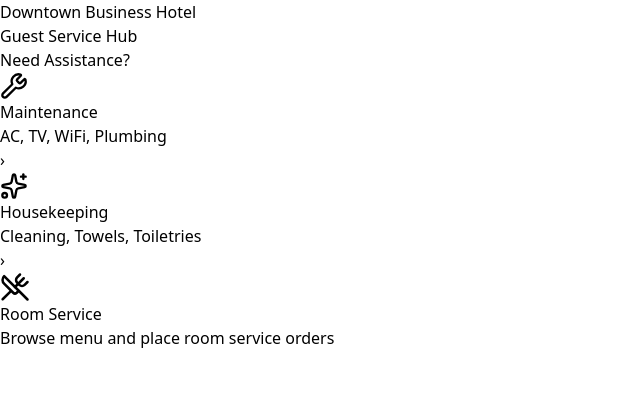
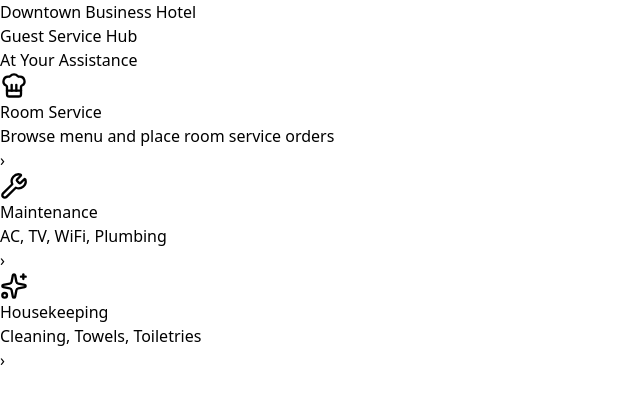
Before and after one commit to Nantha557/Downtown-Hotel-Complaint-System, a React (Vite) app in the folder Client/: page /guest in a window 1280 px wide. Shown: the top 404 px of the page, without its empty margins (0-640 px from the left). Built offline with nearby package versions, Linux system fonts and the light colour scheme.

Commit message:
guest page changes

```diff
--- a/Client/src/pages/GuestPortal.jsx
+++ b/Client/src/pages/GuestPortal.jsx
@@ -6,6 +6,12 @@ import {
   Sparkles,
 
   UtensilsCrossed,
+
+  HandPlatter ,
+
+  Utensils ,
+
+  ChefHat,
 
   BellRing,
 
@@ -52,11 +58,38 @@ return (
 
         <h2 className="text-2xl font-bold text-gray-800 mb-4">
 
-          Need Assistance?
+          At Your Assistance
 
         </h2>
 
         <div className="space-y-4">
+
+          <div
+  onClick={() => (window.location.href = FOOD_ORDERING_URL)}
+  className="bg-white rounded-3xl p-5 shadow-sm flex items-center justify-between cursor-pointer hover:shadow-lg transition"
+>
+  <div className="flex items-center gap-4">
+
+    <div className="bg-red-100 w-14 h-14 rounded-2xl flex items-center justify-center">
+     <ChefHat  size={28} className="text-red-600" />
+    </div>
+
+    <div>
+      <h3 className="font-bold text-gray-800">
+        Room Service
+      </h3>
+
+      <p className="text-sm text-gray-500">
+        Browse menu and place room service orders
+      </p>
+    </div>
+
+  </div>
+
+  <span className="text-xl text-gray-400">
+    ›
+  </span>
+</div>
 
           <div
 
@@ -65,6 +98,7 @@ return (
             className="bg-white rounded-3xl p-5 shadow-sm flex items-center justify-between cursor-pointer hover:shadow-lg transition"
 
           >
+
 
             <div className="flex items-center gap-4">
 
@@ -152,29 +186,7 @@ return (
 
   <div className="grid grid-cols-1 gap-4">
 
-    <div
-      onClick={() => window.location.href = FOOD_ORDERING_URL}
-      className="bg-white rounded-3xl p-5 shadow-sm cursor-pointer hover:shadow-lg transition"
-    >
 
-      <UtensilsCrossed
-        size={30}
-        className="text-red-500 mb-3"
-      />
-
-      <h3 className="font-bold text-gray-800">
-
-        Room Service
-
-      </h3>
-
-      <p className="text-sm text-gray-500 mt-1">
-
-        Browse menu and place room service orders
-
-      </p>
-
-    </div>
 
   </div>
 
```
